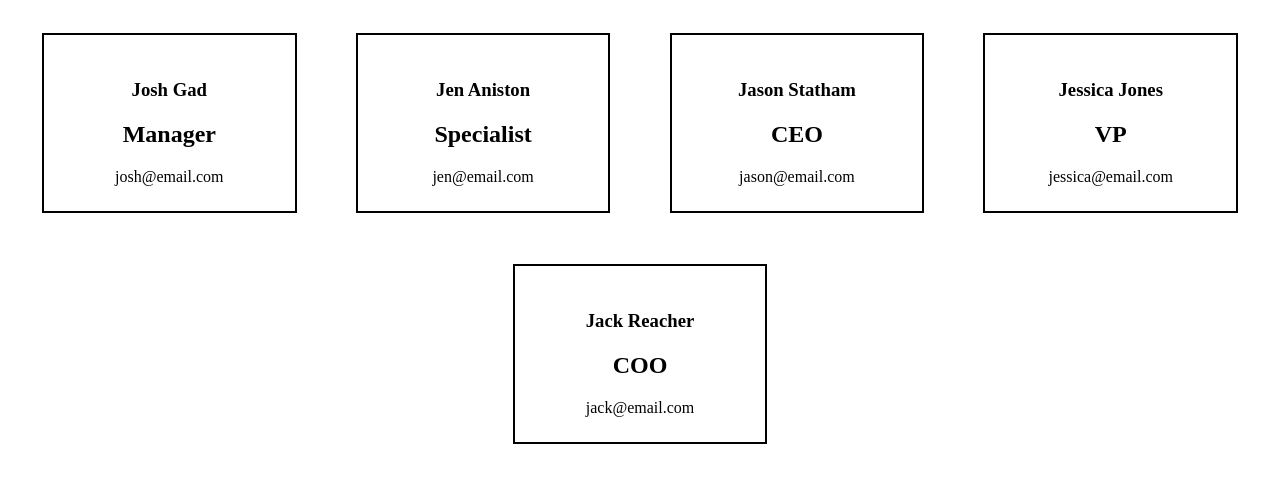
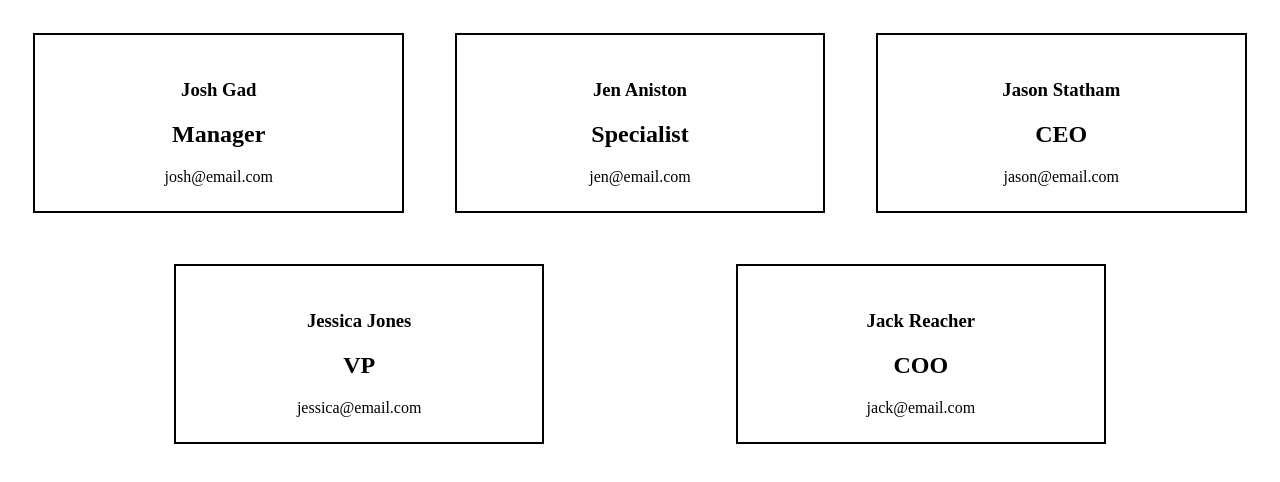
Before and after one commit to sarahkfleming/js-lightning-exercises, a plain HTML site: page factory-function/index.html in a window 1280 px wide. Drawn offline with Linux system fonts and the light colour scheme.

Commit message:
updated css

```diff
--- a/factory-function/main.css
+++ b/factory-function/main.css
@@ -5,6 +5,7 @@
 }
 
 .contact {
+    flex-basis: 25%;
     border: 2px solid black;
     padding: 2%;
     text-align: center;
```
